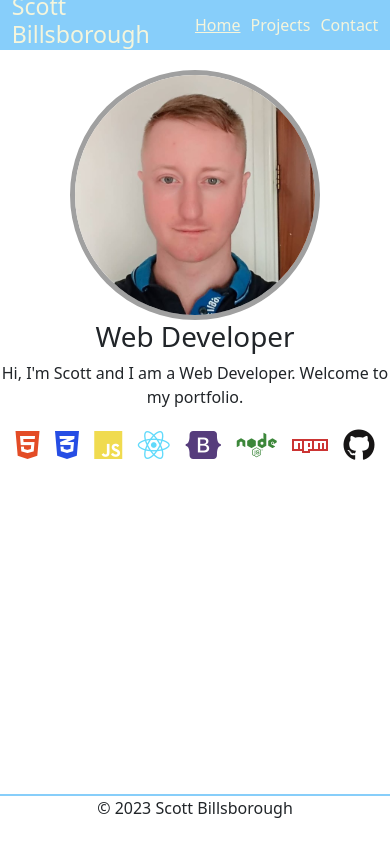
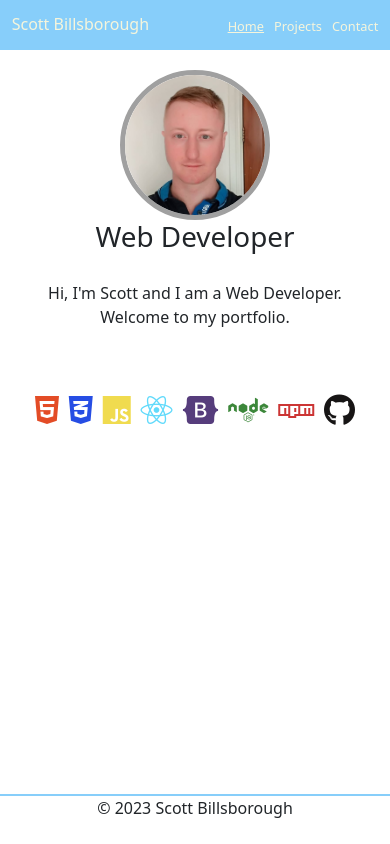
Before and after one commit to sbillsborough/react-portfolio, a React (Create React App) app in the folder react-portfolio/: page / in a window 390 px wide. Built offline with nearby package versions, Linux system fonts and the light colour scheme.

Commit message:
added media queries to the homepage and navbar. Margin removed from logo and font-size changed in the navbar text. Padding added to the paragraph and icons

```diff
--- a/react-portfolio/src/index.css
+++ b/react-portfolio/src/index.css
@@ -297,3 +297,29 @@ button:hover {
   height: 50px;
   background-color: #fff;
 }
+
+/* Media Queries */
+
+@media (max-width: 390px) {
+  header h3 {
+    font-size: 1rem;
+    margin: 0;
+  }
+
+  nav a {
+    font-size: 0.8rem;
+  }
+
+  .home-wrapper img {
+    height: 150px;
+    width: 150px;
+  }
+
+  .home-wrapper p {
+    padding: 20px;
+  }
+
+  .icons {
+    padding: 25px;
+  }
+}
```
